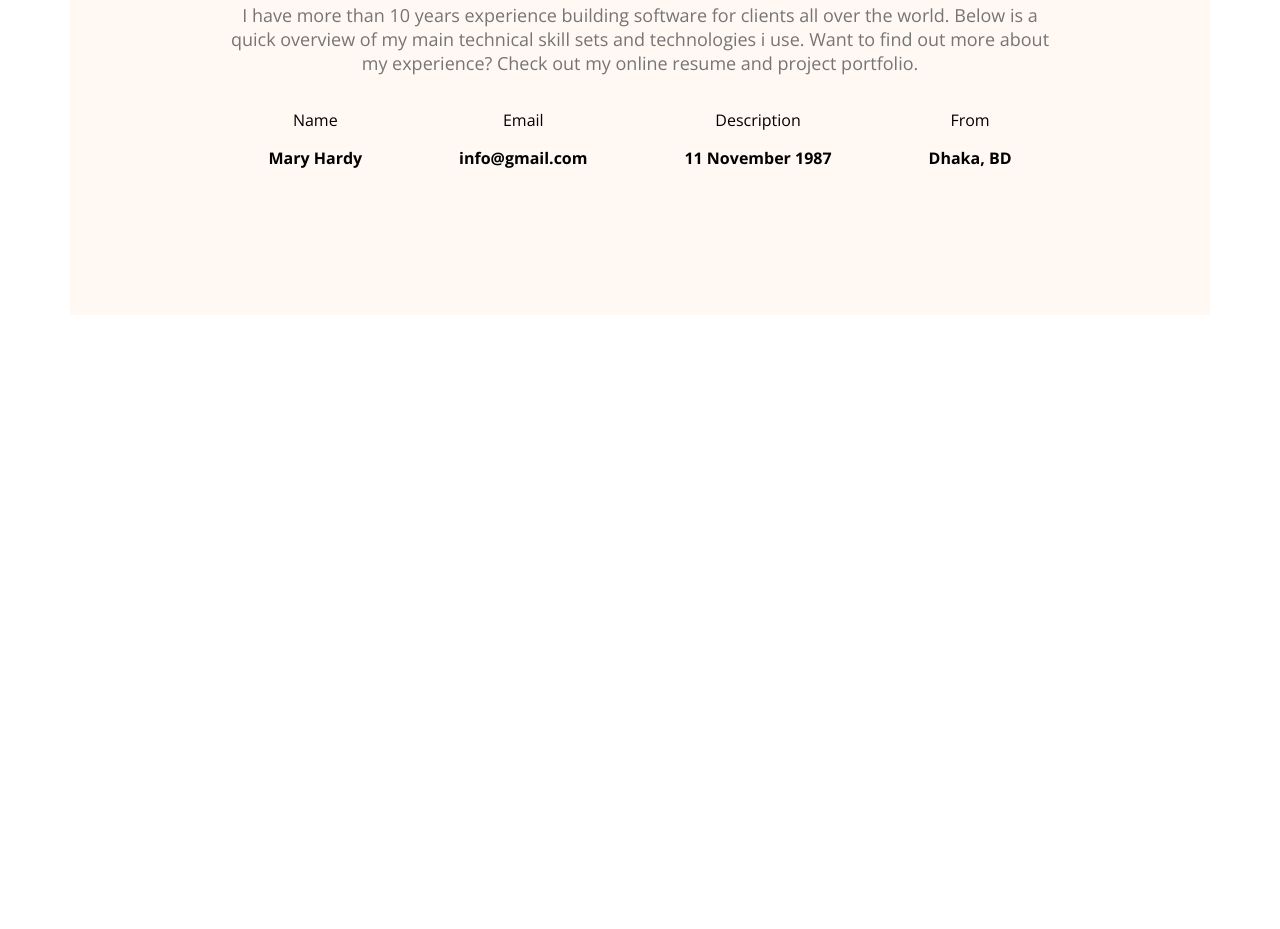
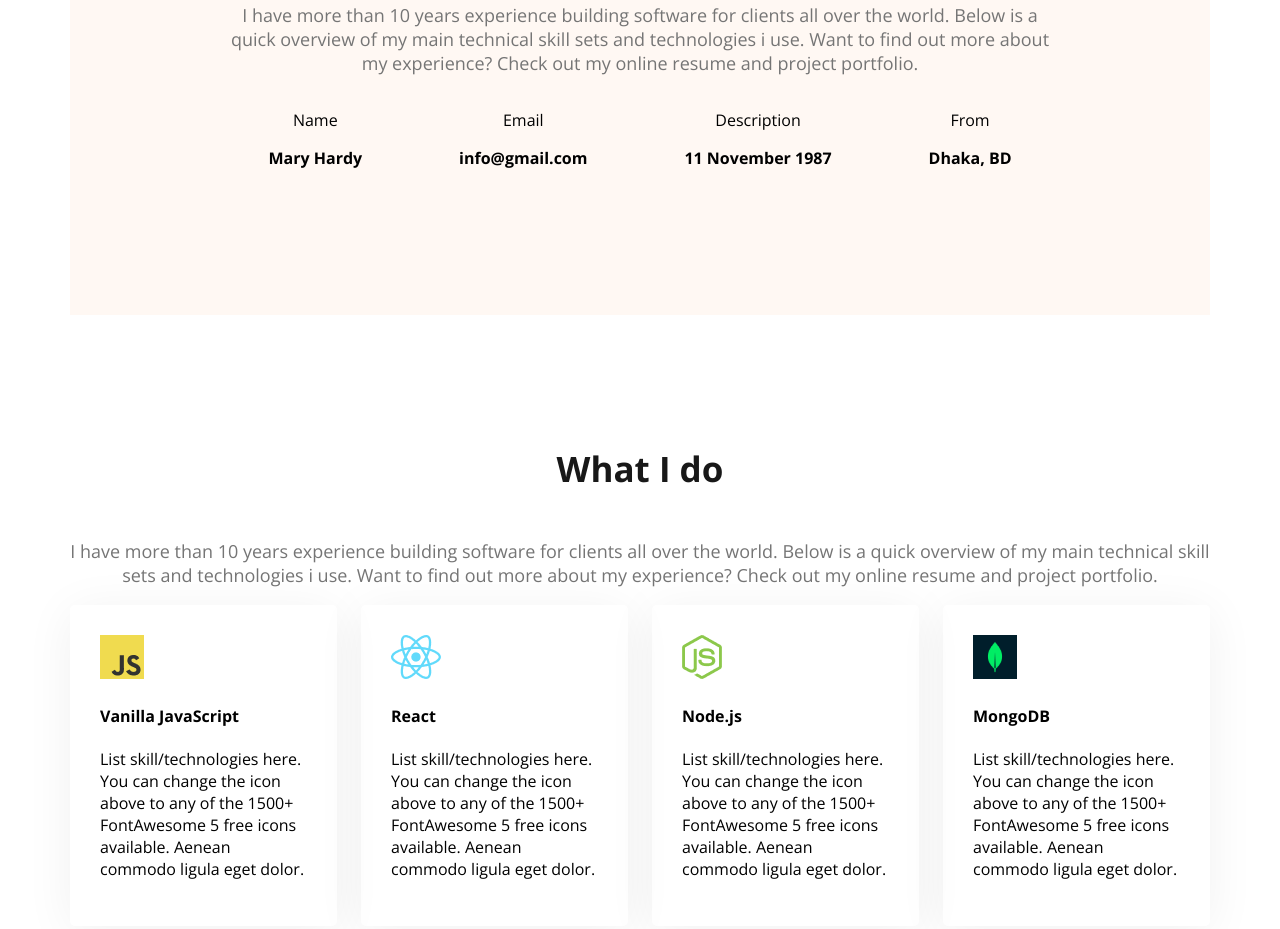
Before and after one commit to Sanj33d/webdev_portfolio, a plain HTML site: page index.html in a window 1280 px wide. Shown: the part 1209-2138 px from the top of the page. Before the commit the page ends 1532 px from the top, so only its background shows below. Drawn offline with nearby package versions, Linux system fonts and the light colour scheme.

Commit message:
skills section done

```diff
--- a/index.html
+++ b/index.html
@@ -55,6 +55,33 @@
                 </div>
             </div>
         </section>
+
+        <section class="section-skills">
+            <h4 class="section-title text-center">What I do</h4>
+            <p class="section-description text-center">I have more than 10 years experience building software for clients all over the world. Below is a quick overview of my main technical skill sets and technologies i use. Want to find out more about my experience? Check out my online resume and project portfolio.</p>
+            <div class="skills-container">
+                <div class="skill">
+                    <img src="images/icons/js.png" alt="">
+                    <h4 class="skill-title">Vanilla JavaScript</h4>
+                    <p class="skill-description">List skill/technologies here. You can change the icon above to any of the 1500+ FontAwesome 5 free icons available. Aenean commodo ligula eget dolor.</p>
+                </div>
+                <div class="skill">
+                    <img src="images/icons/react.png" alt="">
+                    <h4 class="skill-title">React</h4>
+                    <p class="skill-description">List skill/technologies here. You can change the icon above to any of the 1500+ FontAwesome 5 free icons available. Aenean commodo ligula eget dolor.</p>
+                </div>
+                <div class="skill">
+                    <img src="images/icons/nodejs.png" alt="">
+                    <h4 class="skill-title">Node.js</h4>
+                    <p class="skill-description">List skill/technologies here. You can change the icon above to any of the 1500+ FontAwesome 5 free icons available. Aenean commodo ligula eget dolor.</p>
+                </div>
+                <div class="skill">
+                    <img src="images/icons/mongo.png" alt="">
+                    <h4 class="skill-title">MongoDB</h4>
+                    <p class="skill-description">List skill/technologies here. You can change the icon above to any of the 1500+ FontAwesome 5 free icons available. Aenean commodo ligula eget dolor.</p>
+                </div>
+            </div>
+        </section>
     </main>
 
     <footer>
--- a/styles/style.css
+++ b/styles/style.css
@@ -117,7 +117,6 @@ main{
 .about{
     padding: 130px 150px;
     text-align: center;
-    margin-top: 130px;
 }
 
 .about-items{
@@ -128,3 +127,23 @@ main{
 .item-description{
     font-weight: 700;
 }
+
+.text-center{
+    text-align: center;
+}
+
+.skills-container{
+    display: flex;
+    gap: 24px;
+}
+
+.skill{
+    padding: 30px;
+    box-shadow: 0px 6px 50px 0px rgba(0, 0, 0, 0.06);
+    border-radius: 5px;
+}
+
+main section{
+    margin-top: 130px;
+    margin-bottom: 130px;
+}
```
